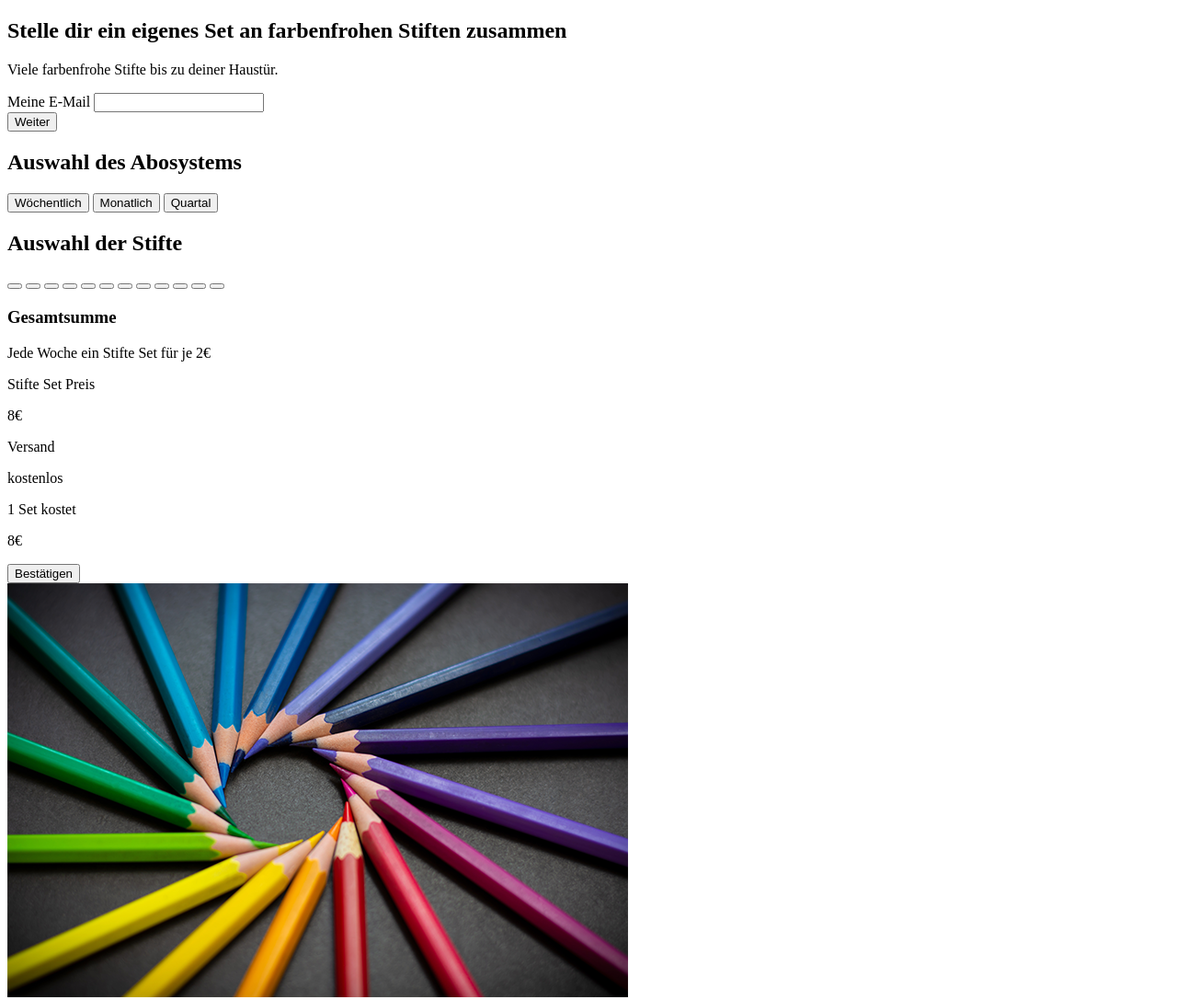
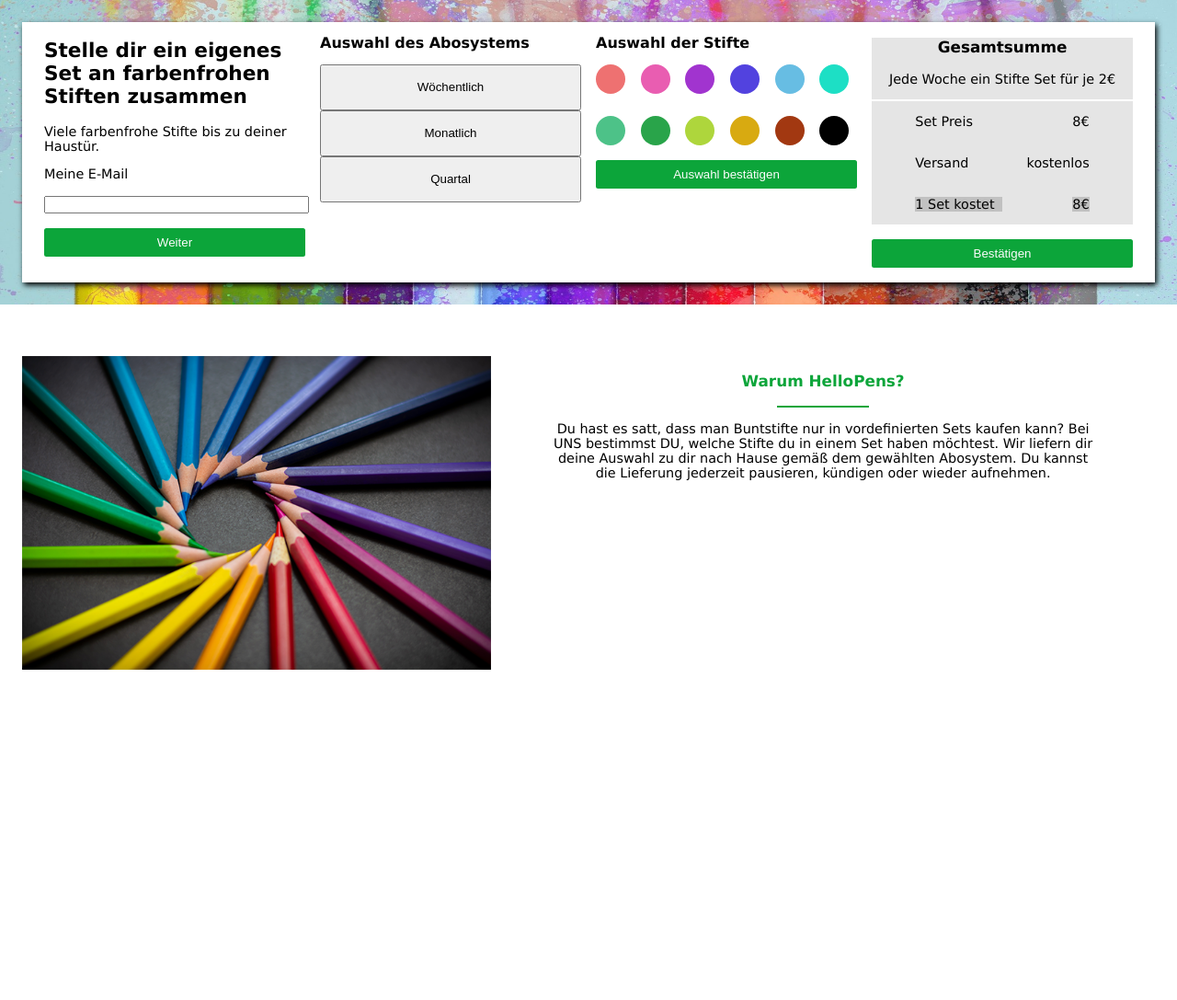
Before and after one commit to DavidQ23/HelloPens-RWD, a plain HTML site: page index.html in a window 1280 px wide. Shown: the top 1087 px of the page at 92% size. After the commit the page ends 867 px from the top, so only its background shows below. Drawn offline with Linux system fonts and the light colour scheme; a script that the page names is missing.

Commit message:
updated Site

```diff
--- a/index.html
+++ b/index.html
@@ -6,18 +6,15 @@
     <meta http-equiv="X-UA-Compatible" content="IE=edge">
     <meta name="viewport" content="width=device-width, initial-scale=1.0">
     <title>Homepage</title>
-    <!-- <link href="https://cdn.jsdelivr.net/npm/bootstrap@5.3.0-alpha1/dist/css/bootstrap.min.css" rel="stylesheet"
-        integrity="sha384-GLhlTQ8iRABdZLl6O3oVMWSktQOp6b7In1Zl3/Jr59b6EGGoI1aFkw7cmDA6j6gD" crossorigin="anonymous"> -->
     <link rel="stylesheet" href="style.css">
-    <!-- <script src="https://cdn.jsdelivr.net/npm/bootstrap@5.2.3/dist/js/bootstrap.bundle.min.js"></script> -->
     <script src="script.ts"></script>
 </head>
 
 <body>
     <section id="registration-form">
 
-        <div class="content-container">
-            <div>
+        <div class="content-container form-container">
+            <div class="content-section">
                 <h1>Stelle dir ein eigenes Set an farbenfrohen Stiften zusammen</h2>
                     <p>Viele farbenfrohe Stifte bis zu deiner Haustür.</p>
                     <form>
@@ -27,14 +24,14 @@
                     <button class="submit-button">Weiter</button>
             </div>
 
-            <div id="subscription-selector">
+            <div id="subscription-selector" class="content-section">
                 <h2>Auswahl des Abosystems</h2>
-                <button class="button-subscription">Wöchentlich</button>
-                <button class="button-subscription">Monatlich</button>
-                <button class="button-subscription">Quartal</button>
+                <button class="button-subscription" id="btn-weekly">Wöchentlich</button>
+                <button class="button-subscription" id="btn-monthly">Monatlich</button>
+                <button class="button-subscription" id="btn-quarter">Quartal</button>
             </div>
 
-            <div>
+            <div class="content-section">
                 <h2>Auswahl der Stifte</h2>
                 <div class="color-selector">
                     <button id="btn-red" class="button-color-select"></button>
@@ -51,39 +48,41 @@
                     <button id="btn-black" class="button-color-select"></button>
                 </div>
 
+                <button class="submit-button">Auswahl bestätigen</button>
+
             </div>
 
+            <div  class="content-section">
+                <div>
                     <div id="buy-preview">
-                <div>
                         <h3>Gesamtsumme</h3>
                         <p>Jede Woche ein Stifte Set für je 2€</p>
-
                         <div id="summary-container">
-                        <p class="r-1-c-2">Stifte Set Preis</p>
+                            <p class="r-1-c-2">Set Preis</p>
                             <p class="r-1-c-3 content-end">8€</p>
                             <p class="r-2-c-2">Versand</p>
                             <p class="r-2-c-3 content-end">kostenlos</p>
                             <p class="buy-summary r-3-c-2">1 Set kostet</p>
                             <p class="buy-summary r-3-c-3 content-end">8€</p>
                         </div>
+                    </div>
+                    <button class="submit-button">Bestätigen</button>
+                </div>
 
             </div>
-                <button class="submit-button">Bestätigen</button>
 
-
-            </div>
         </div>
     </section>
 
     <section id="buy-reason">
-        <div class="content-container">
-            <div class="text-center pb-5">
-                <img class="img-fluid rounded" src="Bilddateien/circleOfPens.png"
-                    alt="Buntstifte zu einem Kreis geformt">
+        <div class="content-container" id="description">
+            <div class="img-container">
+                <img class="image" src="Bilddateien/circleOfPens.png" alt="Buntstifte zu einem Kreis geformt">
             </div>
 
             <div class="description">
-                <h3>Warum HelloPens?</h3>
+                <h3 id="heading-reason">Warum HelloPens?</h3>
+                <hr>
                 <p>Du hast es satt, dass man Buntstifte nur in vordefinierten Sets kaufen kann? Bei UNS bestimmst DU,
                     welche
                     Stifte du in einem Set haben möchtest. Wir liefern dir deine Auswahl zu dir nach Hause gemäß dem
--- a/style.css
+++ b/style.css
@@ -1,4 +1,3 @@
-@media screen and (max-width: 572px){
 body {
     margin: 0;
     padding: 0;
@@ -7,17 +6,21 @@
 }
 
 section {
-        padding-left: 24px;
-        padding-right: 24px;
+    padding: 24px;
     margin-bottom: 32px;
 }
 
 .content-container {
     display: flex;
     flex-direction: column;
+}
+
+.form-container {
     background-color: #FFFFFF;
     padding-left: 16px;
     padding-right: 16px;
+    box-shadow: 2px 3px 6px;
+    flex-direction: column;
 }
 
 #registration-form {
@@ -25,6 +28,76 @@
     background-size: cover;
     background-position: center;
 }
+
+.submit-button {
+    width: 100%;
+    background-color: #0CA53A;
+    color: #FCFCFC;
+    border: none;
+    padding-top: 8px;
+    padding-bottom: 8px;
+    border-radius: 2.5px;
+}
+
+.button-color-select {
+    width: 32px;
+    height: 32px;
+    border-radius: 50%;
+    border: 0;
+}
+
+#btn-red {
+    background-color: #EE7171;
+}
+
+#btn-pink {
+    background-color: #E95DB1;
+}
+
+#btn-violet {
+    background-color: #A134CF;
+}
+
+#btn-darkblue {
+    background-color: #5242DF;
+}
+
+#btn-skyblue {
+    background-color: #67BDE3;
+}
+
+#btn-cyan {
+    background-color: #1DDFC5;
+}
+
+#btn-green {
+    background-color: #4DC288;
+}
+
+#btn-darkgreen {
+    background-color: #29A44A;
+}
+
+#btn-lime {
+    background-color: #AED63C;
+}
+
+#btn-orange {
+    background-color: #D8AA11;
+}
+
+#btn-brown {
+    background-color: #A23811;
+}
+
+#btn-black {
+    background-color: #000000;
+}
+
+input[type="email"] {
+    padding: 0;
+}
+
 
 #subscription-selector {
     display: grid;
@@ -36,7 +109,7 @@
         ". . .";
 }
 
-    #summary-container{
+#summary-container {
     display: grid;
     grid-template-columns: 1fr 2fr 2fr 1fr;
     grid-template-rows: 1fr 1fr 1fr;
@@ -45,6 +118,7 @@
         ". ."
         ". ."
         ". .";
+    border-top: 2px solid #FFFFFF;
 }
 
 .content-end {
@@ -54,13 +128,14 @@
 
 h2 {
     grid-column: 1 / span 3;
+    font-size: 1rem;
 }
 
 h3 {
     text-align: center;
 }
 
-    h3 + p {
+h3+p {
     text-align: center;
 }
 
@@ -69,8 +144,11 @@
     max-height: 50px;
 }
 
-    .image-container {
-        max-width: max-content;
+.image {
+    max-width: 100%;
+    object-fit: cover;
+    min-height: 200px;
+    max-height: 350px;
 }
 
 label {
@@ -88,14 +166,17 @@
 
 }
 
-    .button-color-select {
-        width: 32px;
-        height: 32px;
-        border-radius: 50%;
+#heading-reason {
+    color: #0CA53A;
 }
 
-    .submit-button {
-        width: 100%;
+
+
+hr {
+    background-color: #0CA53A;
+    height: 2px;
+    border: 0;
+    max-width: 100px;
 }
 
 table {
@@ -120,9 +201,10 @@
 
 #buy-preview {
     background-color: #E5E5E5;
+    margin-bottom: 16px;
 }
 
-    #buy-preview + div {
+#buy-preview+div {
     text-align: center;
 }
 
@@ -134,24 +216,91 @@
     grid-column: 2;
     grid-row: 1;
 }
+
 .r-1-c-3 {
     grid-column: 3;
     grid-row: 1;
 }
+
 .r-2-c-2 {
     grid-column: 2;
     grid-row: 2;
 }
+
 .r-2-c-3 {
     grid-column: 3;
     grid-row: 2;
 }
+
 .r-3-c-2 {
     grid-column: 2;
     grid-row: 3;
 }
+
 .r-3-c-3 {
     grid-column: 3;
     grid-row: 3;
 }
+
+.image-container {
+    max-width: max-content;
 }
+
+
+@media screen and (min-width: 1024px) {
+    .form-container {
+        display: grid;
+        grid-template-columns: 1fr 1fr 1fr 1fr;
+        grid-template-rows: 1fr;
+        gap: 0px 0px;
+        grid-template-areas:
+            ". . . .";
+        justify-items: stretch;
+    }
+
+    #description {
+        flex-direction: row;
+    }
+
+    .description {
+        width: 50%;
+        margin-left: 5%;
+        margin-right: 5%;
+    }
+
+    .content-section {
+        margin-left: 0.5rem;
+        margin-right: 0.5rem;
+    }
+
+    #subscription-selector {
+        display: grid;
+        grid-template-columns: 1fr;
+        grid-template-rows: min-content min-content min-content min-content;
+        gap: 0px 0px;
+        grid-template-areas:
+            "."
+            "."
+            "."
+            ".";
+        justify-items: stretch;
+    }
+
+    .button-subscription {
+        margin-bottom: inherit;
+        height: 50px;
+    }
+
+    #btn-weekly {
+        grid-row: 2;
+    }
+
+    #btn-monthly {
+        grid-row: 3;
+    }
+
+    #btn-quarter {
+        grid-row: 4;
+    }
+
+}
```
Lines whose indentation alone changed are shown as unchanged.
